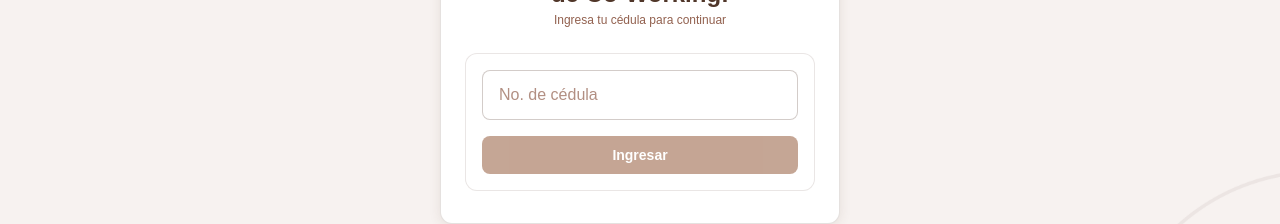
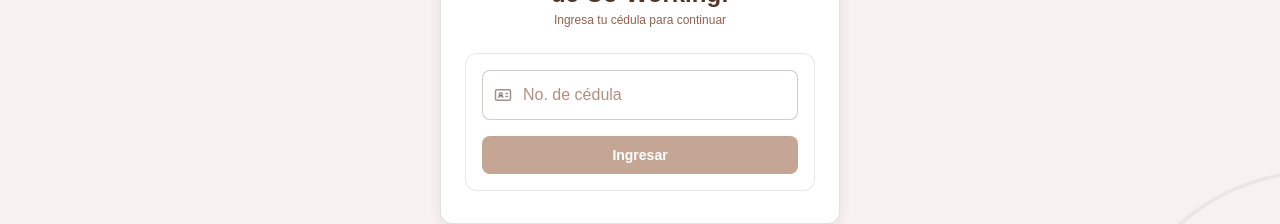
Before and after one commit to Siliatu1/crepe_working_new, a React (Vite) app: page / in a window 1280 px wide. Shown: the part 327-551 px from the top of the page. Built offline with nearby package versions, Linux system fonts and the light colour scheme; no server answers.

Commit message:
Update Validar_cedula.jsx

```diff
--- a/src/assets/componentes/Validar_cedula.jsx
+++ b/src/assets/componentes/Validar_cedula.jsx
@@ -1,6 +1,7 @@
 import React, { useState } from "react";
 import { useNavigate } from "react-router-dom";
 import axios from "axios";
+import { IdCard } from "lucide-react";
 
 const ValidarCedula = () => {
   const navigate = useNavigate();
@@ -56,6 +57,18 @@ const ValidarCedula = () => {
         <div className="bienvenida-info">
           <form onSubmit={handleUsuario} style={{ width: "100%" }}>
             <div style={{ marginBottom: "12px" }}>
+              <div style={{ position: "relative" }}>
+                <IdCard
+                  size={18}
+                  style={{
+                    position: "absolute",
+                    left: "12px",
+                    top: "50%",
+                    transform: "translateY(-50%)",
+                    color: "rgba(80, 54, 41, 0.55)",
+                    pointerEvents: "none",
+                  }}
+                />
               <input
                 type="text"
                 className="form-input"
@@ -64,7 +77,9 @@ const ValidarCedula = () => {
                 onChange={handleCedulaChange}
                 disabled={loading}
                 maxLength="10"
+                style={{ paddingLeft: "40px" }}
               />
+              </div>
             </div>
 
             {error && (
```
